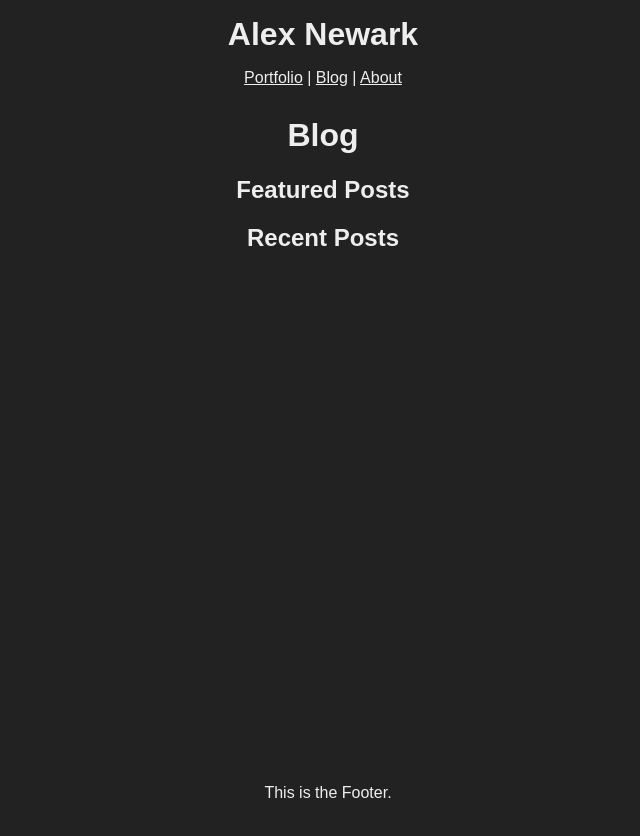
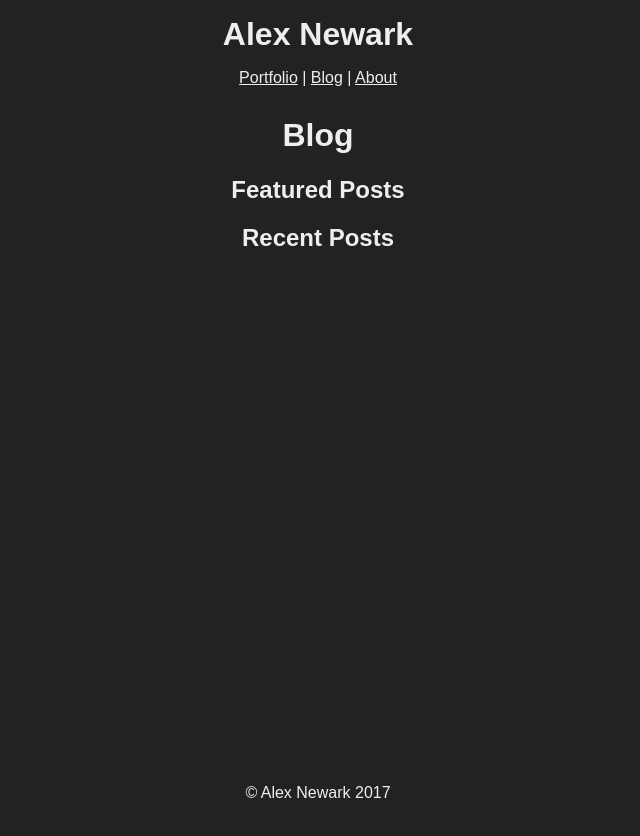
Before and after one commit to craftycodie/old_homepage, a React (Create React App) app: page /blog in a window 1280 px wide. Shown: the whole page, without its empty margins (322-962 px from the left). After the commit the page ends 800 px from the top, so only its background shows below. Built offline with nearby package versions, Linux system fonts and the light colour scheme.

Commit message:
Almost finished transition switching.

```diff
--- a/package.json
+++ b/package.json
@@ -4,6 +4,7 @@
   "private": true,
   "dependencies": {
     "react": "^16.2.0",
+    "react-addons-css-transition-group": "^15.6.2",
     "react-dom": "^16.2.0",
     "react-router": "^4.2.0",
     "react-router-dom": "^4.2.2",
--- a/src/App.js
+++ b/src/App.js
@@ -12,18 +12,37 @@ import Portfolio from "./components/pages/Portfolio";
 import Blog from "./components/pages/Blog";
 import About from "./components/pages/About";
 
-const firstChild = props => {
-  const childrenArray = React.Children.toArray(props.children);
-  return childrenArray[0] || null;
-};
+var navigationOrder = {};
+navigationOrder["/"] = 0;
+navigationOrder["/blog"] = 1;
+navigationOrder["/about"] = 2;
+
+var prevLocation = null;
+function getAnimationClassName(location)
+{
+  //console.log(prevLocation);
+  //console.log(location.pathname);
+
+  var prevOrder = navigationOrder[prevLocation];
+  var newOrder = navigationOrder[location.pathname];
+
+  var animationName = "slideleft";
+
+  if(newOrder < prevOrder)
+    animationName = "slideright";
+
+  prevLocation = location.pathname;
+  console.log(animationName);
+  return animationName;
+}
 
 const App = withRouter(({ location }) => (
   <div className="App">
     <Header />
     <TransitionGroup>
       <CSSTransition
-        key={location.key}
-        classNames='slideleft'
+        key={location.pathname}
+        classNames={getAnimationClassName(location)}
         timeout={500}
       >
         <Switch location={location}>
--- a/src/components/global/Footer.js
+++ b/src/components/global/Footer.js
@@ -2,6 +2,6 @@ import React from "react"
 
 export default class Footer extends React.Component {
   render() {
-    return <footer>This is the Footer.</footer>;
+    return <footer>© Alex Newark 2017</footer>;
   }
 }
--- a/src/components/pages/Blog.js
+++ b/src/components/pages/Blog.js
@@ -4,12 +4,11 @@ export default class Blog extends React.Component {
   render() {
     return (
     <div className="page">
-            <div className="page"><h1>Blog</h1>
+        <h1>Blog</h1>
         <h2>Featured Posts</h2>
         <p></p>
         <h2>Recent Posts</h2>
         <p></p>
-        </div>
     </div>
     );
   }
--- a/src/index.css
+++ b/src/index.css
@@ -1,10 +1,6 @@
 * {
   color: #eee;
   background-color: #222;
-}
-
-html {
-  overflow-y: scroll;
 }
 
 body {
@@ -20,18 +16,15 @@ footer {
   width: 100%;
 }
 
-.App {
-  margin-left: 10px;
-}
-
-.App, .App div, .page
+.App div, .page
 {
-  min-height: 86vh
+  height: 86vh;
 }
 
 .page {
   padding-bottom: 2vh;
   width: 100%;
+  overflow-y: overlay;
 }
 
 header {
@@ -47,6 +40,7 @@ header h1{
 
 #root {
   overflow-x: hidden;
+  overflow-y: hidden;
 }
 
 #tumblr {
@@ -72,9 +66,51 @@ header h1{
   transition: opacity 800ms ease-in;
 }
 
-.slideleft-enter {
+.slideright-enter {
   float: left;
   margin-left: -100%;
+}
+
+.slideright-enter.slideright-enter-active {
+  display: inline-block;
+  width: 100%;
+  -webkit-animation: slideInRight 0.5s forwards;
+  animation: slideInRight 0.5s forwards;
+}
+
+.slideright-exit {
+  overflow-y: hidden;
+}
+
+.slideright-exit.slideright-exit-active {
+  display: inline-block;
+  width: 100%;
+  overflow-y: hidden;
+  -webkit-animation: slideOutRight 0.5s forwards;
+  animation: slideOutRight 0.5s forwards;
+}
+
+@-webkit-keyframes slideInRight {
+  0% { margin-left: -100%; }
+  100% { margin-left: inherit; }
+}
+
+@keyframes slideInRight {
+  0% { margin-left: -100%; }
+  100% { margin-left: inherit; }
+}
+
+@-webkit-keyframes slideOutRight {
+  100% { margin-right: -100%; }
+}
+
+@keyframes slideOutRight {
+  100% { margin-right: -100%; }
+}
+
+.slideleft-enter {
+  float: right;
+  margin-right: -100%;
 }
 
 .slideleft-enter.slideleft-enter-active {
@@ -92,26 +128,26 @@ header h1{
   display: inline-block;
   width: 100%;
   overflow-y: hidden;
-  -webkit-animation: slideOut 0.5s forwards;
-  animation: slideOut 0.5s forwards;
+  -webkit-animation: slideOutLeft 0.5s forwards;
+  animation: slideOutLeft 0.5s forwards;
 }
 
 @-webkit-keyframes slideInLeft {
-  0% { margin-left: -100%; }
-  100% { margin-left: inherit; }
+  0% { margin-right: -100%; }
+  100% { margin-right: inherit; }
 }
 
 @keyframes slideInLeft {
-  0% { margin-left: -100%; }
-  100% { margin-left: inherit; }
+  0% { margin-right: -100%; }
+  100% { margin-right: inherit; }
 }
 
-@-webkit-keyframes slideOut {
-  100% { margin-right: -100%; }
+@-webkit-keyframes slideOutLeft {
+  100% { margin-left: -100%; }
 }
 
-@keyframes slideOut {
-  100% { margin-right: -100%; }
+@keyframes slideOutLeft {
+  100% { margin-left: -100%; }
 }
 
 /* width */
```
Also changed, not shown: 2 other files (tests, documents, lock files or other folders).
